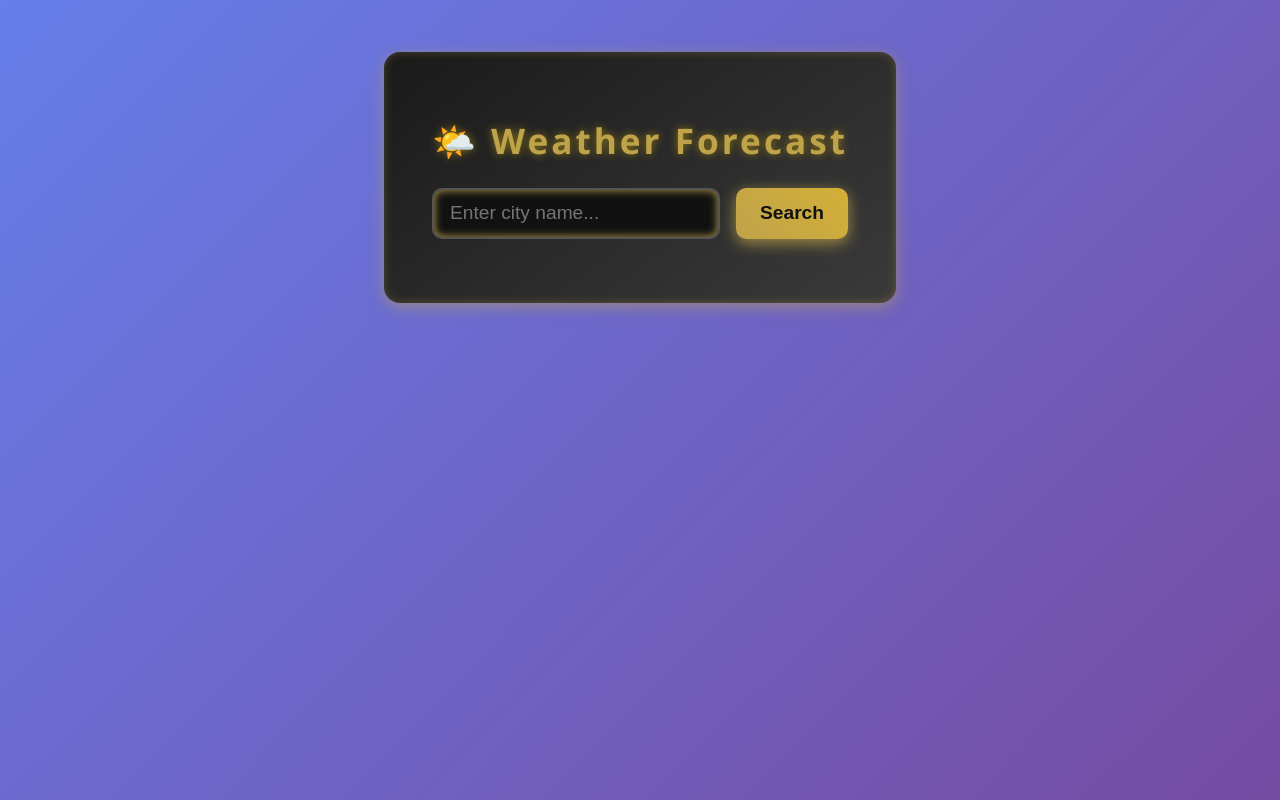
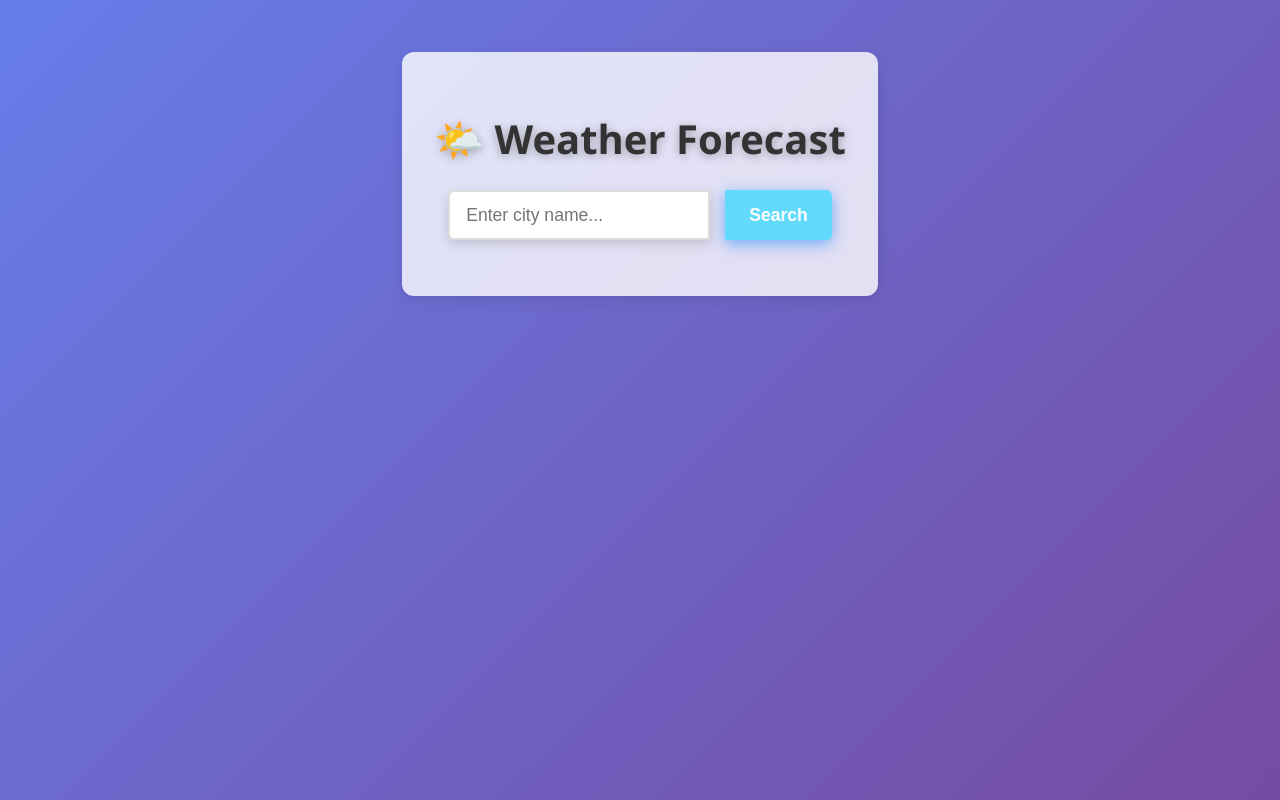
Before and after one commit to ms1947-creator/weather-app, a React (Create React App) app: page / in a window 1280 px wide. Built offline with nearby package versions, Linux system fonts and the light colour scheme.

Commit message:
Added colours

```diff
--- a/src/components/Weather.css
+++ b/src/components/Weather.css
@@ -191,39 +191,26 @@
 }
 
 
-/* On wider screens, layout current weather and forecast side by side */
 .weather-container {
-  background: linear-gradient(145deg, #1a1a1a, #3a3a3a);
-  box-shadow:
-    0 4px 15px rgba(191, 163, 74, 0.5),
-    inset 0 0 10px rgba(191, 163, 74, 0.3);
-  padding: 2rem 3rem;
-  border-radius: 16px;
-  max-width: 480px;
+  background: rgba(255, 255, 255, 0.8);
+  padding: 2rem;
+  border-radius: 12px;
+  max-width: 600px;
   margin: 2rem auto;
-  color: #bfa34a;
+  box-shadow: 0 4px 15px rgba(0,0,0,0.1);
+  color: #333;
   text-align: center;
-  transition: box-shadow 0.3s ease;
-}
-
-.weather-container:hover {
-  box-shadow:
-    0 8px 30px rgba(191, 163, 74, 0.8),
-    inset 0 0 20px rgba(191, 163, 74, 0.5);
+  font-family: 'Segoe UI', Tahoma, Geneva, Verdana, sans-serif;
 }
 
 .title {
-  font-weight: 900;
-  font-size: 2rem;
+  font-size: 2.5rem;
   margin-bottom: 1.5rem;
-  letter-spacing: 3px;
-  text-shadow: 0 0 8px #8c7516;
 }
 
 .input-section {
   display: flex;
   justify-content: center;
-  gap: 1rem;
   margin-bottom: 1.5rem;
 }
 
@@ -231,125 +218,110 @@
   flex: 1;
   padding: 0.8rem 1rem;
   font-size: 1.1rem;
-  border-radius: 10px;
-  border: 2px solid #555;
-  background: #111;
-  color: #bfa34a;
-  box-shadow: inset 0 0 8px #bfa34a;
+  border: 2px solid #ddd;
+  border-radius: 6px 0 0 6px;
   outline: none;
-  transition: border-color 0.3s ease, box-shadow 0.3s ease;
+  transition: border-color 0.3s ease;
 }
 
 .input:focus {
-  border-color: #d4af37;
-  box-shadow: 0 0 12px #d4af37;
+  border-color: #61dafb;
 }
 
 .button {
   padding: 0.8rem 1.5rem;
-  background: linear-gradient(45deg, #bfa34a, #d4af37);
+  font-size: 1.1rem;
   border: none;
-  font-size: 1.1rem;
-  font-weight: 700;
-  color: #111;
-  border-radius: 10px;
+  background-color: #61dafb;
+  color: white;
   cursor: pointer;
-  box-shadow: 0 4px 15px rgba(191, 163, 74, 0.8);
-  transition: background 0.3s ease, transform 0.2s ease;
+  border-radius: 0 6px 6px 0;
+  transition: background-color 0.3s ease;
 }
 
 .button:hover {
-  background: linear-gradient(45deg, #d4af37, #8c7516);
-  transform: scale(1.05);
+  background-color: #21a1f1;
 }
 
-.loader {
-  color: #bfa34a;
-  font-style: italic;
-  animation: pulse 2s infinite;
+.loader, .error {
+  font-size: 1rem;
+  margin-top: 1rem;
 }
 
 .error {
   color: #ff4c4c;
-  text-shadow: 0 0 8px #ff4c4c;
 }
 
 .weather-data {
-  margin-top: 1.5rem;
+  margin-top: 2rem;
 }
 
 .current-weather {
-  padding: 1rem;
+  background: white;
+  padding: 1.5rem;
+  border-radius: 12px;
+  box-shadow: 0 4px 10px rgba(0,0,0,0.1);
   margin-bottom: 2rem;
-  border-radius: 12px;
-  background: rgba(191, 163, 74, 0.15);
-  box-shadow: 0 0 10px #bfa34a;
+}
+
+.current-weather h2 {
+  margin-bottom: 0.5rem;
+  color: #333;
+}
+
+.current-weather img {
+  width: 100px;
+  height: 100px;
+}
+
+.current-weather p {
+  margin: 0.3rem 0;
+  font-size: 1.1rem;
+  color: #555;
 }
 
 .forecast {
   text-align: center;
 }
 
+.forecast h3 {
+  margin-bottom: 1rem;
+  color: #333;
+}
+
 .forecast-cards {
   display: flex;
   justify-content: space-between;
+  flex-wrap: wrap;
   gap: 1rem;
-  flex-wrap: wrap;
 }
 
 .forecast-card {
-  flex: 1 1 80px;
-  background: rgba(191, 163, 74, 0.15);
+  background: white;
+  flex: 1 1 100px;
+  padding: 1rem;
   border-radius: 12px;
-  padding: 1rem;
-  box-shadow: 0 0 10px #bfa34a;
-  color: #bfa34a;
-  margin-bottom: 1rem;
+  box-shadow: 0 4px 10px rgba(0,0,0,0.1);
+  color: #555;
 }
 
-/* Small devices (mobile phones) */
+.forecast-card p {
+  margin: 0.3rem 0;
+}
+
+.forecast-card img {
+  width: 50px;
+  height: 50px;
+}
+
+/* Responsive Styles */
+
+/* Small devices (smartphones) */
 @media (max-width: 600px) {
   .weather-container {
-    padding: 1.5rem 1.5rem;
-    max-width: 100%;
+    padding: 1.2rem;
     margin: 1rem;
-  }
-
-  .title {
-    font-size: 1.5rem;
-    letter-spacing: 2px;
-  }
-
-  .input-section {
-    flex-direction: column;
-  }
-
-  .input {
-    width: 100%;
-    margin-bottom: 1rem;
-    font-size: 1rem;
-  }
-
-  .button {
-    width: 100%;
-    font-size: 1rem;
-    padding: 0.8rem;
-  }
-
-  .forecast-cards {
-    flex-direction: column;
-  }
-
-  .forecast-card {
-    flex: 1 1 100%;
-    margin-bottom: 1rem;
-  }
-}
-
-/* Medium devices (tablets) */
-@media (min-width: 601px) and (max-width: 899px) {
-  .weather-container {
-    max-width: 400px;
+    max-width: 95%;
   }
 
   .title {
@@ -357,31 +329,35 @@
   }
 
   .input-section {
-    flex-direction: row;
+    flex-direction: column;
+    gap: 0.5rem;
   }
 
   .input {
-    font-size: 1.05rem;
+    border-radius: 6px;
+    width: 100%;
   }
 
   .button {
-    font-size: 1.05rem;
+    border-radius: 6px;
+    width: 100%;
   }
 
   .forecast-cards {
-    flex-wrap: nowrap;
+    flex-direction: column;
+    gap: 1rem;
   }
 
   .forecast-card {
-    flex: 1 1 70px;
+    flex: 1 1 100%;
   }
 }
 
-/* Large devices (desktops and larger) */
-@media (min-width: 900px) {
+/* Medium devices (tablets) */
+@media (min-width: 601px) and (max-width: 899px) {
   .weather-container {
-    max-width: 500px;
-    padding: 2.5rem 3rem;
+    max-width: 80%;
+    padding: 1.5rem 2rem;
   }
 
   .title {
@@ -389,28 +365,23 @@
   }
 
   .input-section {
-    flex-direction: row;
-  }
-
-  .input {
-    font-size: 1.2rem;
-  }
-
-  .button {
-    font-size: 1.2rem;
-  }
-
-  .forecast-cards {
-    flex-wrap: nowrap;
-  }
-
-  .forecast-card {
-    flex: 1 1 80px;
+    max-width: 500px;
+    margin: 0 auto 1.5rem;
   }
 }
 
-/* Pulse animation */
-@keyframes pulse {
-  0%, 100% {opacity: 1;}
-  50% {opacity: 0.6;}
+/* Large devices (desktops and above) */
+@media (min-width: 900px) {
+  .weather-container {
+    max-width: 600px;
+  }
+
+  .title {
+    font-size: 2.5rem;
+  }
+
+  .input-section {
+    max-width: 600px;
+    margin: 0 auto 1.5rem;
+  }
 }
```
